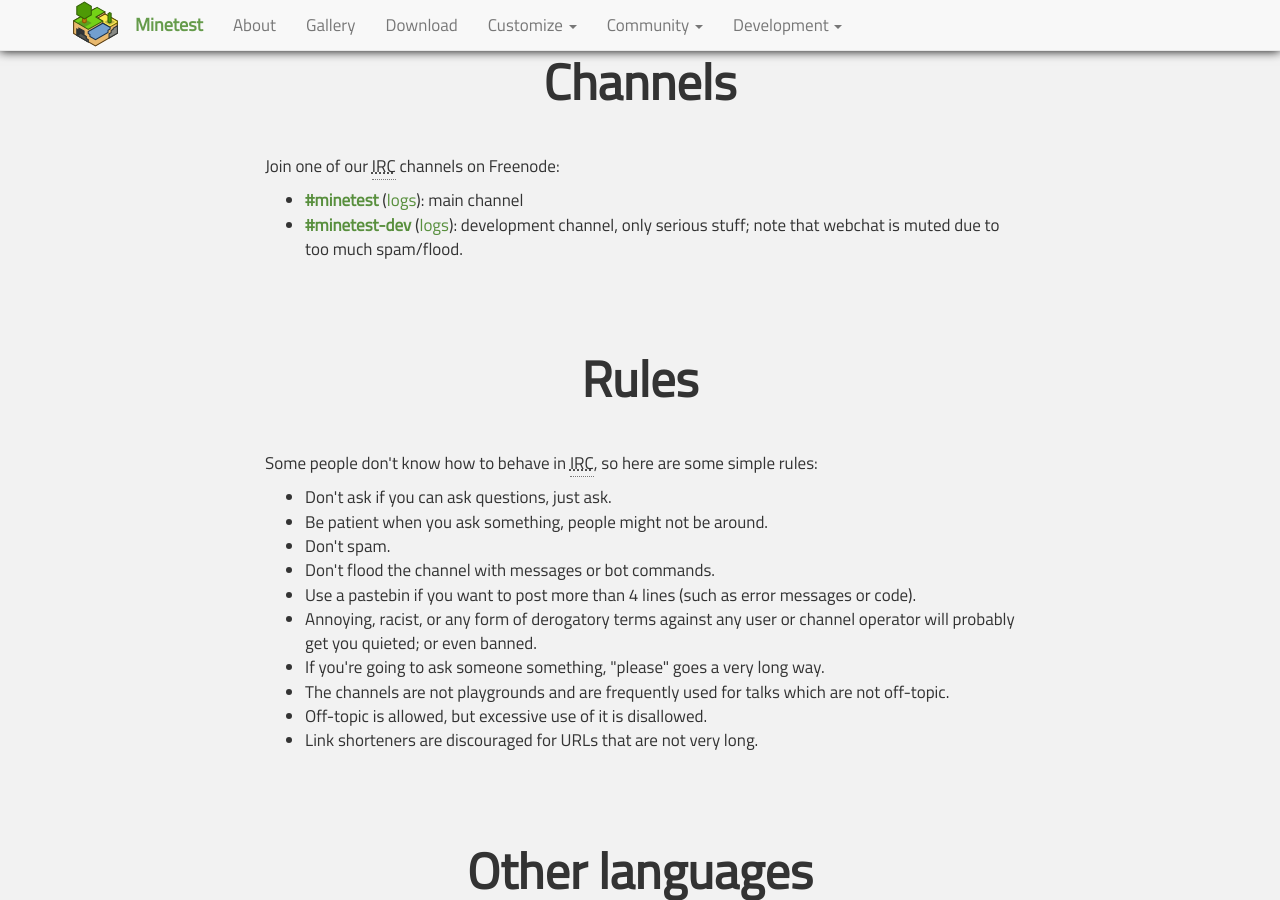
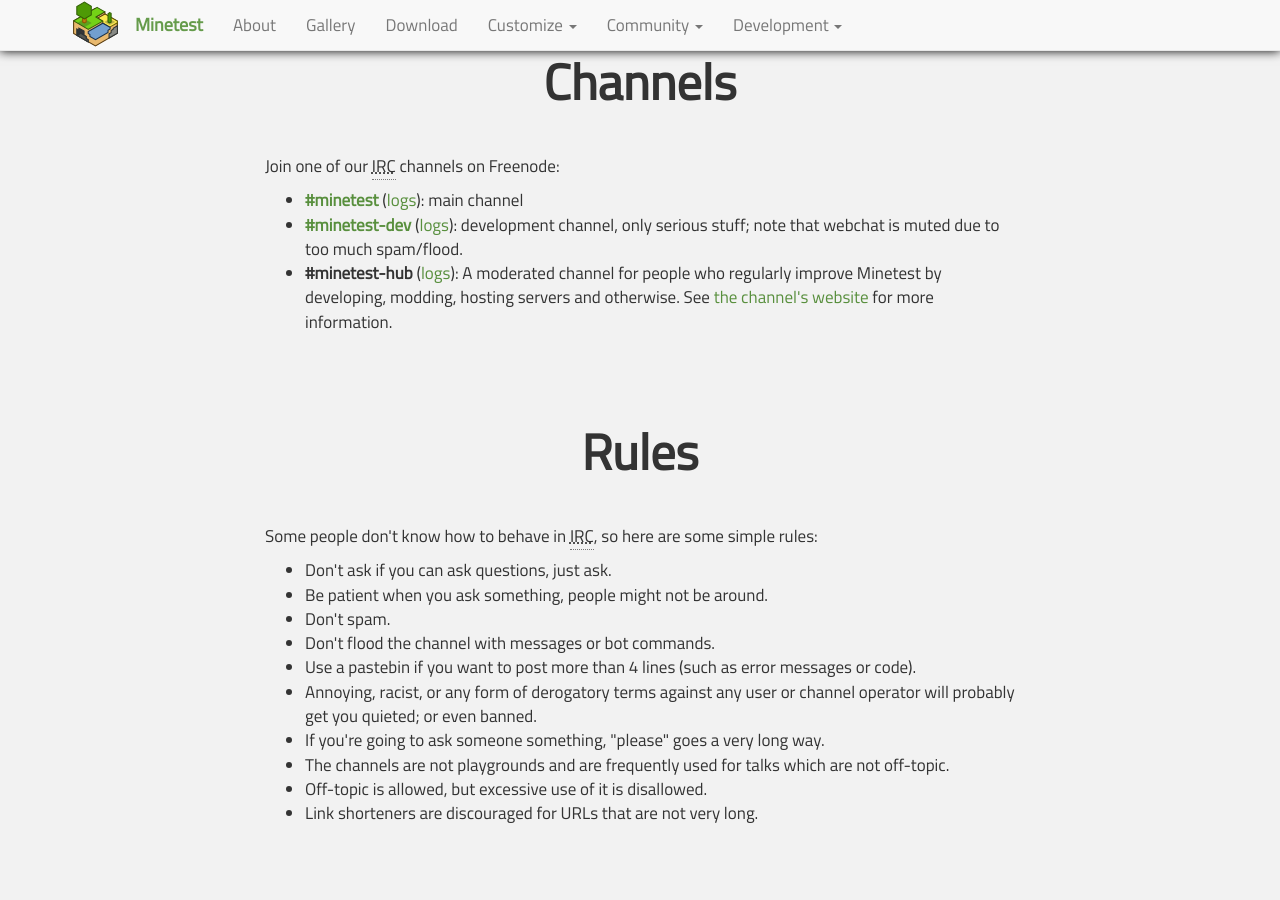
Before and after one commit to minetest/minetest.github.io, a Jekyll site: the page built from irc.html, in a window 1280 px wide and 900 px high, scrolled down 336 px. Built offline with Jekyll 4.4.1, drawn with Linux system fonts in a browser that asks for light colours; comment, search, counter and statistics services are not loaded.

Commit message:
Add #minetest-hub to the list of official channels

```diff
--- a/irc.html
+++ b/irc.html
@@ -22,6 +22,12 @@ redirect_from:
       </strong>
       (<a href="http://irc.minetest.net/minetest-dev">logs</a>):
       development channel, only serious stuff; note that webchat is muted due to too much spam/flood.
+    </li>
+    <li>
+      <strong>#minetest-hub</strong>
+      (<a href="http://irc.minetest.net/minetest-hub">logs</a>):
+      A moderated channel for people who regularly improve Minetest by developing, modding, hosting servers and otherwise.
+      See <a href="http://hub.minetest.net/info">the channel's website</a> for more information.
     </li>
   </ul>
 </div>
```
